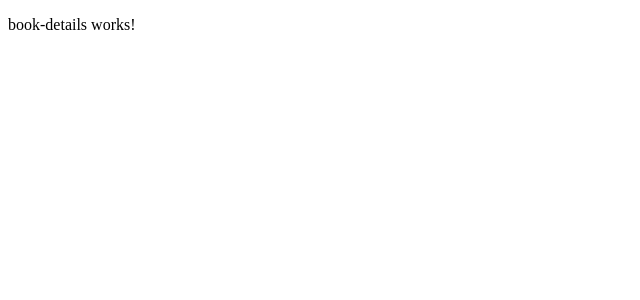
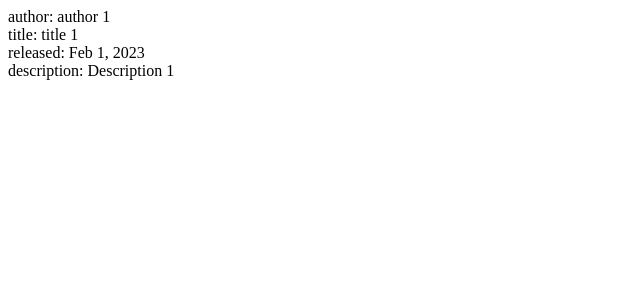
Before and after one commit to laszlofarkas/GAN-Integrity, an Angular app: page /book/1 in a window 1280 px wide. Shown: the top 300 px of the page, without its empty margins (0-640 px from the left). Built offline with nearby package versions, Linux system fonts and the light colour scheme.

Commit message:
book detail

```diff
--- a/src/app/book-details/book-details.component.html
+++ b/src/app/book-details/book-details.component.html
@@ -1 +1,6 @@
-<p>book-details works!</p>
+<ng-container *ngIf="book$ | async as book">
+  <div>author: {{ book.author }}</div>
+  <div>title: {{ book.title }}</div>
+  <div>released: {{ book.releaseDate | date }}</div>
+  <div>description: {{ book.description }}</div>
+</ng-container>
--- a/src/app/book-details/book-details.component.ts
+++ b/src/app/book-details/book-details.component.ts
@@ -1,10 +1,24 @@
-import { Component } from '@angular/core';
+import { Component, OnInit } from '@angular/core';
+import { ActivatedRoute } from '@angular/router';
+import { Observable } from 'rxjs';
+import { Book, BooksService } from '../books.service';
 
 @Component({
   selector: 'app-book-details',
   templateUrl: './book-details.component.html',
-  styleUrls: ['./book-details.component.scss']
+  styleUrls: ['./book-details.component.scss'],
 })
-export class BookDetailsComponent {
+export class BookDetailsComponent implements OnInit {
+  book$: Observable<Book> | undefined;
 
+  constructor(
+    private route: ActivatedRoute,
+    private booksService: BooksService
+  ) {}
+
+  ngOnInit(): void {
+    this.route.params.subscribe((params) => {
+      this.book$ = this.booksService.getBookById(params['id']);
+    });
+  }
 }
--- a/src/app/books.service.ts
+++ b/src/app/books.service.ts
@@ -13,24 +13,28 @@ export type Book = {
   providedIn: 'root',
 })
 export class BooksService {
-  private books: Book[] = [];
+  private books: Record<string, Book> = {};
 
   constructor() {
     for (let i = 0; i < 10; i++) {
       const date = new Date('2023-01-01');
       date.setMonth(i);
-      this.books.push({
+      this.books[i] = {
         id: i,
         author: `author ${i}`,
         title: `title ${i}`,
         description: `Description ${i}`,
         releaseDate: date,
-      });
+      };
     }
   }
 
   getBooks(): Observable<Book[]> {
-    return of(this.books);
+    return of(Object.values(this.books));
+  }
+
+  getBookById(id: number): Observable<Book> {
+    return of(this.books[id]);
   }
 
   searchBooks(searchText: string): Observable<Book[]> {
```
